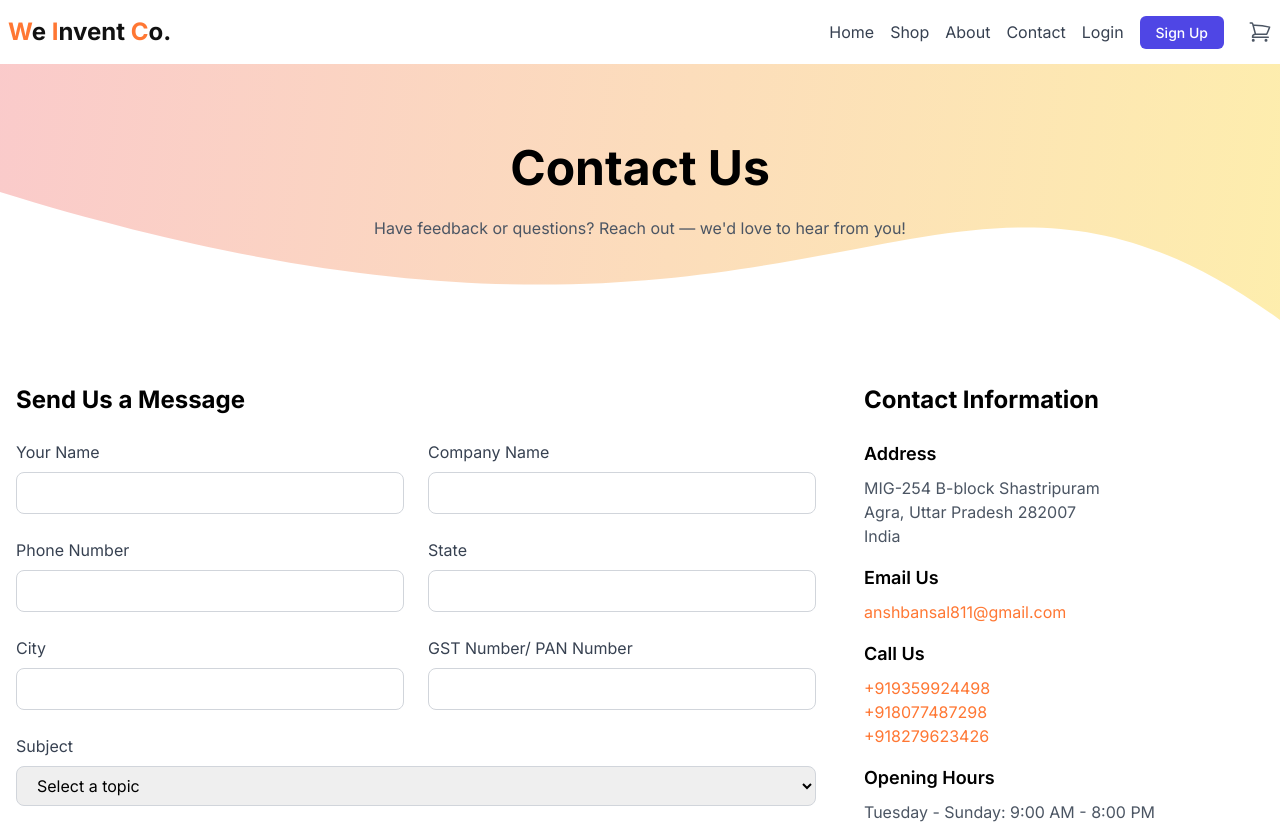
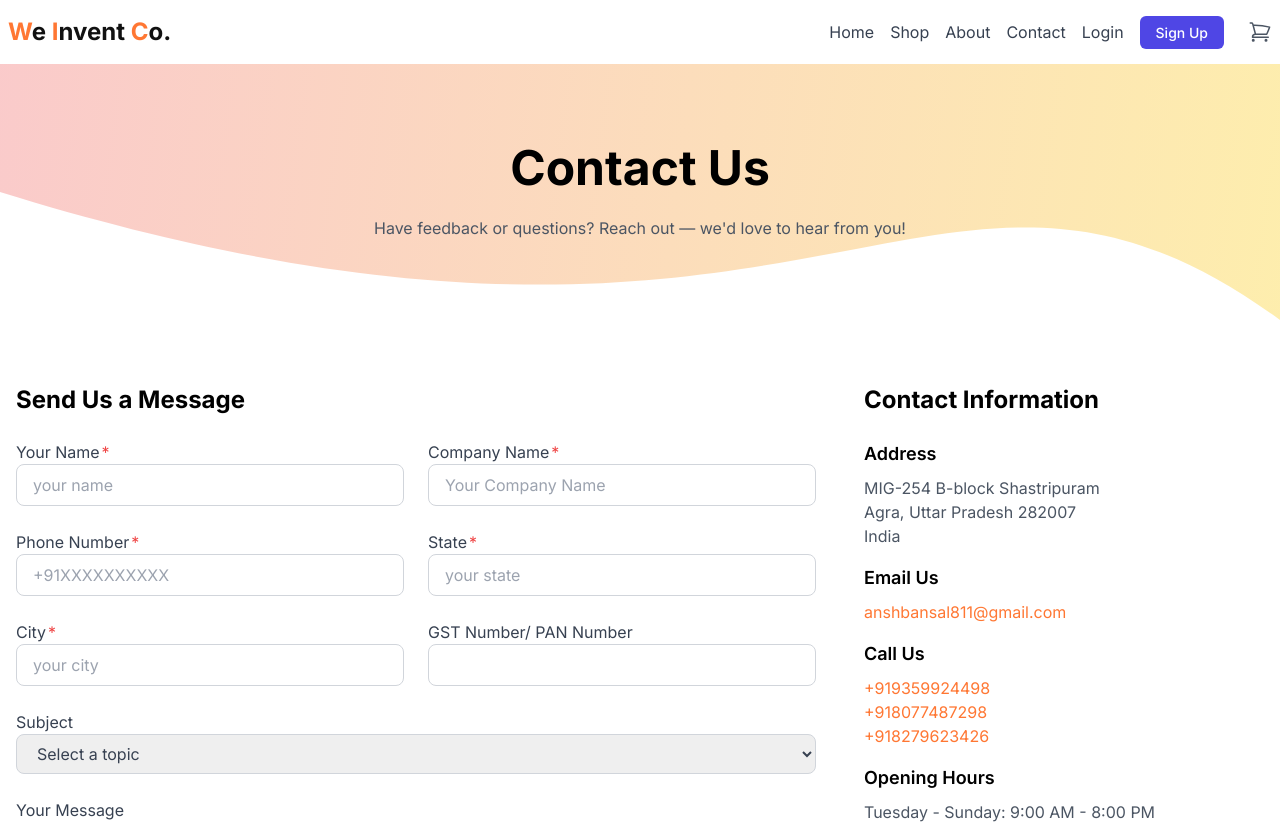
Before and after one commit to Anshbansal811/website, a React (Vite) app in the folder frontend/: page /contact in a window 1280 px wide. Shown: the top 824 px of the page. Built offline with nearby package versions, Linux system fonts and the light colour scheme; no server answers.

Commit message:
side-panel

```diff
--- a/frontend/src/pages/components/all_main_pages/contact-pages.tsx
+++ b/frontend/src/pages/components/all_main_pages/contact-pages.tsx
@@ -20,9 +20,9 @@ export const Contactpage = () => {
   const [isSubmitting, setIsSubmitting] = useState(false);
   const [error, setError] = useState<string | null>(null);
 
-  //const API_URL = import.meta.env.VITE_API_URL || "http://localhost:5000";
+  const API_URL = import.meta.env.VITE_API_URL || "http://localhost:5000";
 
-  const API_URL = "https://website-c0fw.onrender.com";
+  //const API_URL = "https://website-c0fw.onrender.com";
 
   const handleChange = (e: React.ChangeEvent<Element>) => {
     const { name, value } = e.target as HTMLInputElement;
@@ -44,16 +44,6 @@ export const Contactpage = () => {
       "city",
       "company",
     ];
-    const missingFields = requiredFields.filter(
-      (field) => !formData[field as keyof typeof formData]
-    );
-
-    if (missingFields.length > 0) {
-      setError(
-        `Please fill in all required fields: ${missingFields.join(", ")}`
-      );
-      return false;
-    }
 
     const phoneRegex = /^[0-9]{10,15}$/;
     if (!phoneRegex.test(formData.phonenumber)) {
@@ -180,120 +170,100 @@ export const Contactpage = () => {
                     </div>
                   )}
                   <div className="grid grid-cols-1 md:grid-cols-2 gap-6">
-                    <div>
-                      <label
-                        htmlFor="name"
-                        className="block text-gray-700 mb-2"
-                      >
+                    <label>
+                      <div className="text-gray-700 after:ml-0.5 after:text-red-500 after:content-['*'] ...">
                         Your Name
-                      </label>
+                      </div>
                       <input
                         type="text"
-                        id="name"
                         name="name"
                         value={formData.name}
                         onChange={handleChange}
+                        placeholder="your name"
+                        required
                         className="w-full px-4 py-2 border border-gray-300 rounded-lg focus:outline-none focus:ring-2 focus:ring-modus-orange"
-                        required
                       />
-                    </div>
-                    <div>
-                      <label
-                        htmlFor="Company Name"
-                        className="block text-gray-700 mb-2"
-                      >
+                    </label>
+                    <label>
+                      <div className="text-gray-700 after:ml-0.5 after:text-red-500 after:content-['*'] ...">
                         Company Name
-                      </label>
+                      </div>
                       <input
                         type="text"
-                        id="company"
                         name="company"
                         value={formData.company}
                         onChange={handleChange}
+                        placeholder="Your Company Name"
+                        required
                         className="w-full px-4 py-2 border border-gray-300 rounded-lg focus:outline-none focus:ring-2 focus:ring-modus-orange"
-                        required
                       />
-                    </div>
-                    <div>
-                      <label
-                        htmlFor="phone number"
-                        className="block text-gray-700 mb-2"
-                      >
+                    </label>
+                    <label>
+                      <div className="text-gray-700 after:ml-0.5 after:text-red-500 after:content-['*'] ...">
                         Phone Number
-                      </label>
+                      </div>
                       <input
                         type="number"
-                        id="phonenumber"
                         name="phonenumber"
                         value={formData.phonenumber}
                         onChange={handleChange}
+                        placeholder="+91XXXXXXXXXX"
+                        required
                         className="w-full px-4 py-2 border border-gray-300 rounded-lg focus:outline-none focus:ring-2 focus:ring-modus-orange"
-                        required
                       />
-                    </div>
-                    <div>
-                      <label
-                        htmlFor="State"
-                        className="block text-gray-700 mb-2"
-                      >
+                    </label>
+                    <label>
+                      <div className="text-gray-700 after:ml-0.5 after:text-red-500 after:content-['*'] ...">
                         State
-                      </label>
+                      </div>
                       <input
                         type="text"
-                        id="state"
                         name="state"
                         value={formData.state}
                         onChange={handleChange}
+                        placeholder="your state"
+                        required
                         className="w-full px-4 py-2 border border-gray-300 rounded-lg focus:outline-none focus:ring-2 focus:ring-modus-orange"
-                        required
                       />
-                    </div>
-                    <div>
-                      <label
-                        htmlFor="City"
-                        className="block text-gray-700 mb-2"
-                      >
+                    </label>
+                    <label>
+                      <div className="text-gray-700 after:ml-0.5 after:text-red-500 after:content-['*'] ...">
                         City
-                      </label>
+                      </div>
                       <input
                         type="text"
-                        id="city"
                         name="city"
                         value={formData.city}
                         onChange={handleChange}
+                        placeholder="your city"
+                        required
                         className="w-full px-4 py-2 border border-gray-300 rounded-lg focus:outline-none focus:ring-2 focus:ring-modus-orange"
-                        required
                       />
-                    </div>
-                    <div>
-                      <label htmlFor="GST" className="block text-gray-700 mb-2">
+                    </label>
+                    <label>
+                      <div className="text-gray-700 after:ml-0.5 after:text-red-500...">
                         GST Number/ PAN Number
-                      </label>
+                      </div>
                       <input
                         type="text"
-                        id="gst"
                         name="gst_pan"
                         value={formData.gst_pan}
                         onChange={handleChange}
                         className="w-full px-4 py-2 border border-gray-300 rounded-lg focus:outline-none focus:ring-2 focus:ring-modus-orange"
                       />
-                    </div>
+                    </label>
                   </div>
 
-                  <div>
-                    <label
-                      htmlFor="subject"
-                      className="block text-gray-700 mb-2"
-                    >
+                  <label className="block text-gray-700 mb-2">
+                    <div className="text-gray-700 after:ml-0.5 after:text-red-500 ...">
                       Subject
-                    </label>
+                    </div>
                     <select
                       id="subject"
                       name="subject"
                       value={formData.subject}
                       onChange={handleChange}
                       className="w-full px-4 py-2 border border-gray-300 rounded-lg focus:outline-none focus:ring-2 focus:ring-modus-orange"
-                      required
                     >
                       <option value="">Select a topic</option>
                       <option value="Customer Support">Customer Support</option>
@@ -302,7 +272,7 @@ export const Contactpage = () => {
                       <option value="Partnerships">Partnerships</option>
                       <option value="Other">Other</option>
                     </select>
-                  </div>
+                  </label>
 
                   <div>
                     <label
@@ -318,7 +288,6 @@ export const Contactpage = () => {
                       onChange={handleChange}
                       rows={5}
                       className="w-full px-4 py-2 border border-gray-300 rounded-lg focus:outline-none focus:ring-2 focus:ring-modus-orange"
-                      required
                     ></textarea>
                   </div>
 
--- a/frontend/src/pages/side_panel/side-panel.tsx
+++ b/frontend/src/pages/side_panel/side-panel.tsx
@@ -1,10 +1,7 @@
 import { Link, useLocation } from "react-router-dom";
 import { useEffect, useRef, useState } from "react";
-import { useAuth } from "../../contexts/auth-context";
-import { UserRole } from "../../types/auth";
 
 export const SidePanel = () => {
-  const { user } = useAuth();
   const [isSidePanelCollapsed, setIsSidePanelCollapsed] = useState(false);
   const sidePanelRef = useRef<HTMLDivElement>(null);
   const location = useLocation();
@@ -36,9 +33,10 @@ export const SidePanel = () => {
   }, [isSidePanelCollapsed]); // Re-run effect when side panel state changes
 
   return (
-    <div className="bg-white shadow-lg h-full transition-all duration-300 hidden lg:flex z-40">
+    <div className="bg-white shadow-lg h-screen transition-all duration-300 hidden lg:flex z-40 sticky top-0">
       <div className="flex flex-col h-full w-full">
-        <div className="px-2 py-4 flex flex-col justify-between h-full">
+        <div className="px-2 py-4 flex flex-col h-full">
+          <div className="flex-1">
             {!isSidePanelCollapsed && (
               <h2 className="text-xl font-semibold text-gray-800 mb-4">
                 Dashboard Menu
@@ -50,7 +48,9 @@ export const SidePanel = () => {
                 className="flex items-center px-4 py-3 text-gray-700 rounded-lg hover:bg-gray-100 transition-colors"
               >
                 <svg
-                className={`w-5 h-5 ${isSidePanelCollapsed ? "mr-0" : "mr-3"}`}
+                  className={`w-5 h-5 ${
+                    isSidePanelCollapsed ? "mr-0" : "mr-3"
+                  }`}
                   fill="none"
                   stroke="currentColor"
                   viewBox="0 0 24 24"
@@ -70,7 +70,9 @@ export const SidePanel = () => {
                 className="flex items-center px-4 py-3 text-gray-700 rounded-lg hover:bg-gray-100 transition-colors "
               >
                 <svg
-                className={`w-5 h-5 ${isSidePanelCollapsed ? "mr-0" : "mr-3"}`}
+                  className={`w-5 h-5 ${
+                    isSidePanelCollapsed ? "mr-0" : "mr-3"
+                  }`}
                   fill="none"
                   stroke="currentColor"
                   viewBox="0 0 24 24"
@@ -84,6 +86,7 @@ export const SidePanel = () => {
                 </svg>
                 {!isSidePanelCollapsed && "contacts"}
               </Link>
+
               <Link
                 to="/dashboard/upload"
                 className={`flex items-center px-4 py-3 text-gray-700 rounded-lg hover:bg-gray-100 transition-colors ${
@@ -93,7 +96,9 @@ export const SidePanel = () => {
                 }`}
               >
                 <svg
-                className={`w-5 h-5 ${isSidePanelCollapsed ? "mr-0" : "mr-3"}`}
+                  className={`w-5 h-5 ${
+                    isSidePanelCollapsed ? "mr-0" : "mr-3"
+                  }`}
                   fill="none"
                   stroke="currentColor"
                   viewBox="0 0 24 24"
@@ -108,9 +113,10 @@ export const SidePanel = () => {
                 {!isSidePanelCollapsed && "upload photo"}
               </Link>
             </nav>
+          </div>
 
           {/* Collapse Button */}
-          <div className="flex justify-end mb-2 w-full pr-2">
+          <div className="flex justify-end w-full pr-2 mt-auto">
             <button
               onClick={toggleSidePanel}
               className="p-2 rounded-full bg-gray-200 hover:bg-gray-300 transition-colors focus:outline-none lg:block hidden"
--- a/frontend/src/pages/upload_image/upload-page.tsx
+++ b/frontend/src/pages/upload_image/upload-page.tsx
@@ -50,11 +50,38 @@ export const UploadPage = () => {
       <SidePanel />
       <div className="py-2 w-64 flex-1">
         <div className="bg-white shadow rounded-lg p-6">
-          <h2 className="text-2xl font-bold text-gray-900 mb-6">
-            Upload Photo
-          </h2>
+          <div>
+            <h2 className="text-2xl font-bold text-gray-900 mb-6">
+              Upload Photo
+            </h2>
+          </div>
 
           <div className="space-y-6">
+            <div className="grid grid-cols-1 md:grid-cols-2 gap-6">
+              <label>
+                <div className="text-gray-700 after:ml-0.5 after:text-red-500 after:content-['*'] ...">
+                  Email
+                </div>
+                <input
+                  type="email"
+                  name="email"
+                  className="w-full px-4 py-2 border border-gray-300 rounded-lg focus:outline-none focus:ring-2 focus:ring-modus-orange"
+                  placeholder="you@example.com"
+                />
+              </label>
+              <div>
+                <label htmlFor="name" className="block text-gray-700 mb-2">
+                  Your Name
+                </label>
+                <input
+                  type="text"
+                  id="name"
+                  name="name"
+                  className="w-full px-4 py-2 border border-gray-300 rounded-lg focus:outline-none focus:ring-2 focus:ring-modus-orange"
+                  required
+                />
+              </div>
+            </div>
             <div className="border-2 border-dashed border-gray-300 rounded-lg p-6 text-center">
               <input
                 type="file"
```
Also changed, not shown: 1 other file (tests, documents, lock files or other folders). Lines whose indentation alone changed are shown as unchanged.
